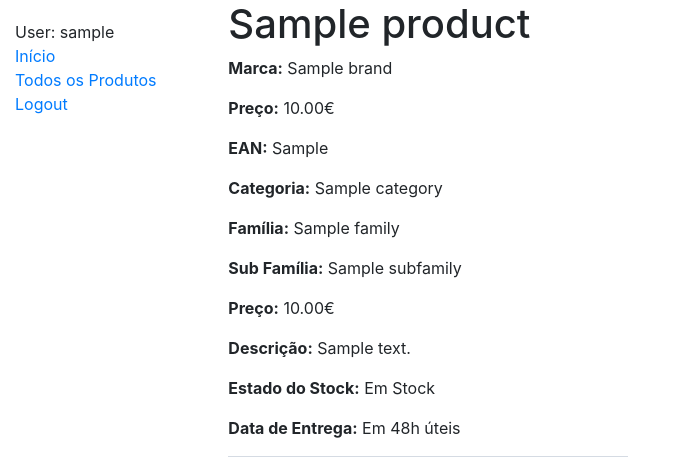
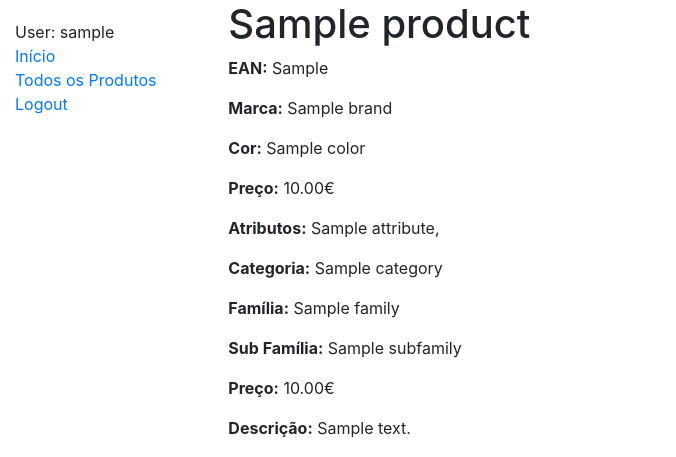
Before and after one commit to Inferi92/hometechsolutions, a Django app: page /hometechsolutions/product/1 in a window 1280 px wide. Shown: the top 457 px of the page, without its empty margins (0-676 px from the left). Run offline with Django 3.2, Linux system fonts and the light colour scheme; a user stored in the database is signed in; tables that the repository leaves empty hold one stand-in row (values such as "Sample post"); grey boxes marked "Sample" are stand-in pictures; some libraries are stand-ins or nearby versions.

Commit message:
color model and changes in product detail and product list

```diff
--- a/htsolutions/admin.py
+++ b/htsolutions/admin.py
@@ -1,5 +1,5 @@
 from django.contrib import admin
-from htsolutions.models import Category, Family, SubFamily, Product, Brand, Attribute
+from htsolutions.models import Category, Color, Family, SubFamily, Product, Brand, Attribute
 # Register your models here.
 admin.site.register(Category)
 admin.site.register(Family)
@@ -7,3 +7,4 @@ admin.site.register(SubFamily)
 admin.site.register(Product)
 admin.site.register(Brand)
 admin.site.register(Attribute)
+admin.site.register(Color)
--- a/htsolutions/models.py
+++ b/htsolutions/models.py
@@ -57,6 +57,9 @@ class Attribute(models.Model):
 # TABELA DAS CORES
 class Color(models.Model):
     name = models.CharField(max_length=55, null=False, blank=False)
+
+    def __str__(self):
+        return self.name
 
 
 # TABELA DOS PRODUTOS
--- a/htsolutions/templates/product_detail.html
+++ b/htsolutions/templates/product_detail.html
@@ -3,9 +3,15 @@
 {% block content %}
 <h1>{{ product.name }}</h1>
 
+<p><strong>EAN:</strong> {{ product.ean }}</p>
 <p><strong>Marca:</strong> {{ product.brand }}</p>
+<p><strong>Cor:</strong> {{ product.color }}</p>
 <p><strong>Preço:</strong> {{ product.price }}{{ product.currency }}</p>
-<p><strong>EAN:</strong> {{ product.ean }}</p>
+<p><strong>Atributos:</strong>
+  {% for attribute in product.attribute.all %}
+    {{ attribute }},
+  {% endfor %}
+</p>
 <p><strong>Categoria:</strong> {{ product.subFamily.family.category }}</p>
 <p><strong>Família:</strong> {{ product.subFamily.family }}</p>
 <p><strong>Sub Família:</strong> {{ product.subFamily }}</p>
--- a/htsolutions/templates/product_list.html
+++ b/htsolutions/templates/product_list.html
@@ -10,6 +10,7 @@
       <td class="tg-yjtc">EAN</td>
       <td class="tg-yjtc">Marca</td>
       <td class="tg-yjtc">Modelo</td>
+      <td class="tg-yjtc">Cor</td>
       <td class="tg-yjtc">Condição</td>
       <td class="tg-yjtc">Grade</td>
       <td class="tg-yjtc">Preço</td>
@@ -24,6 +25,7 @@
       <td class="tg-0lax">{{ product.ean }}</td>
       <td class="tg-0lax"><a href="{% url 'products-brand-list' product.brand.pk %}">{{ product.brand }}</a></td>
       <td class="tg-0lax"><a href="{% url 'product-detail' product.pk %}">{{ product.name }}</a></td>
+      <td class="tg-0lax">{{ product.color }}</td>
       <td class="tg-0lax">{{ product.get_conditionStatus_display }}</td>
       <td class="tg-0lax">
         {% if product.gradeStatus == null %}
```
Also changed, not shown: swappie-iphone-8-space-gray.png (added).
